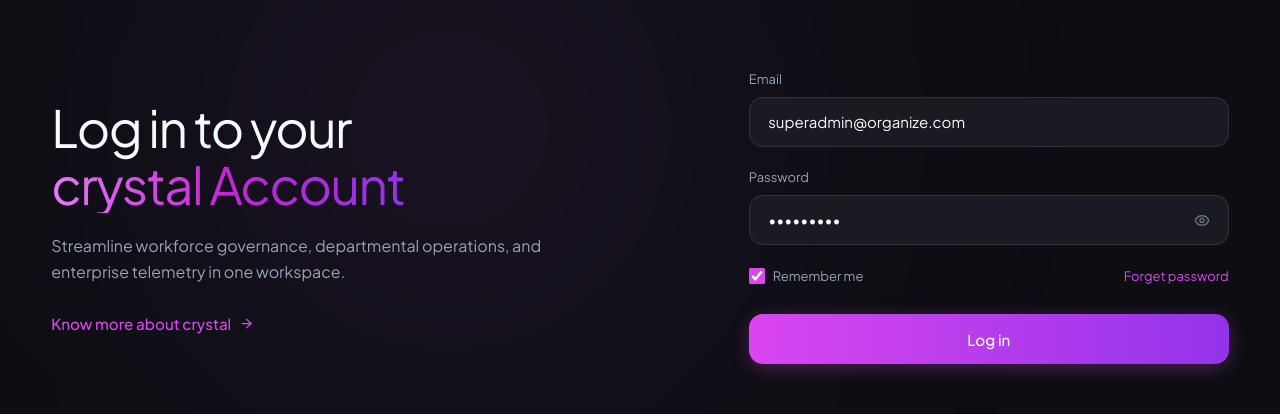
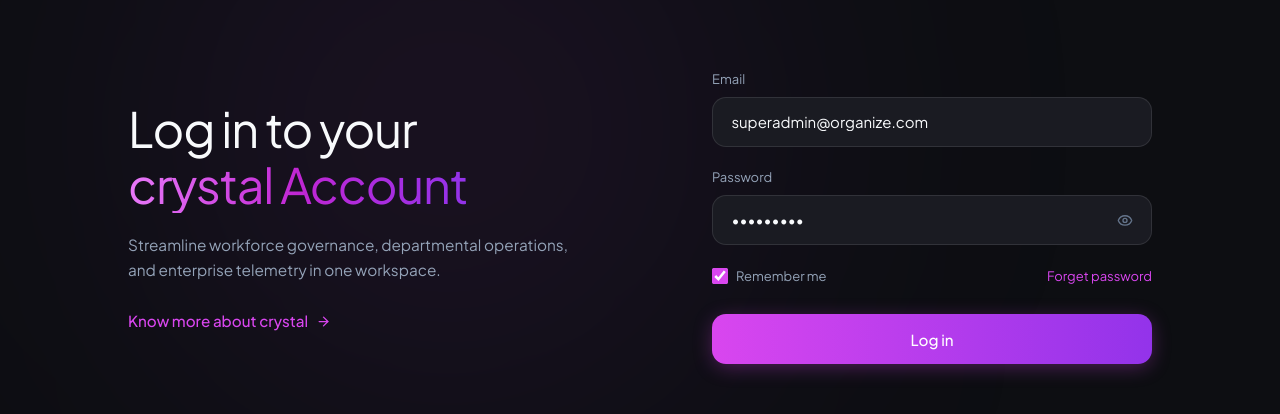
Before and after one commit to patan-abubakar8/CrystalSpace, a React (Vite) app in the folder Frontend/web/: page / in a window 1280 px wide. Shown: the part 191-605 px from the top of the page. Built offline with nearby package versions, Linux system fonts and the light colour scheme; no server answers; a web font is replaced by a local one.

Commit message:
style(auth): bring left content and right form closer together in the center

```diff
--- a/Frontend/web/src/modules/auth/pages/LoginPage.css
+++ b/Frontend/web/src/modules/auth/pages/LoginPage.css
@@ -91,17 +91,17 @@
 }
 
 /* ==========================================================================
-   Full-Width Main 2-Column Content Area (Edge-to-edge, No Box Margins)
+   Main 2-Column Content Area (Centered & Close Proximity, No Card)
    ========================================================================== */
 .auth-split-content {
   flex: 1;
   width: 100%;
-  margin: 0;
+  margin: 0 auto;
   padding: clamp(1rem, 2.5vh, 2.5rem) clamp(1.5rem, 4vw, 4rem);
-  display: grid;
-  grid-template-columns: 1.15fr 1fr;
+  display: flex;
+  justify-content: center;
   align-items: center;
-  gap: clamp(2.5rem, 6vw, 6rem);
+  gap: clamp(3rem, 5vw, 5.5rem);
   position: relative;
   z-index: 10;
   box-sizing: border-box;
@@ -114,14 +114,16 @@
   display: flex;
   flex-direction: column;
   justify-content: center;
-  max-width: 680px;
+  width: 100%;
+  max-width: 520px;
+  flex-shrink: 1;
 }
 
 .auth-main-headline {
-  font-size: clamp(2.4rem, 4vw, 4.2rem);
-  line-height: 1.12;
+  font-size: clamp(2.4rem, 3.8vw, 3.8rem);
+  line-height: 1.15;
   font-weight: 400;
-  letter-spacing: -0.03em;
+  letter-spacing: -0.025em;
   color: var(--text-primary);
   margin: 0;
 }
@@ -136,12 +138,12 @@
 
 .auth-tagline {
   color: var(--text-secondary);
-  font-size: clamp(1rem, 1.25vw, 1.15rem);
+  font-size: clamp(0.95rem, 1.2vw, 1.0625rem);
   line-height: 1.6;
   font-weight: 400;
   margin-top: 1.25rem;
   margin-bottom: 0;
-  max-width: 560px;
+  max-width: 460px;
 }
 
 .auth-learn-more-link {
@@ -163,15 +165,16 @@
 }
 
 /* ==========================================================================
-   RIGHT SIDE: Pure Form (NO CARD CONTAINER - sits cleanly on canvas)
+   RIGHT SIDE: Pure Form (NO CARD CONTAINER - sits cleanly next to left)
    ========================================================================== */
 .auth-right-section {
   display: flex;
   flex-direction: column;
   justify-content: center;
   width: 100%;
-  max-width: 480px;
-  margin-left: auto;
+  max-width: 440px;
+  flex-shrink: 0;
+  margin: 0;
   box-sizing: border-box;
 }
 
@@ -436,7 +439,7 @@
   }
 
   .auth-split-content {
-    grid-template-columns: 1fr;
+    flex-direction: column;
     gap: 2rem;
     padding: 1.25rem 1.5rem 2rem;
   }
```
